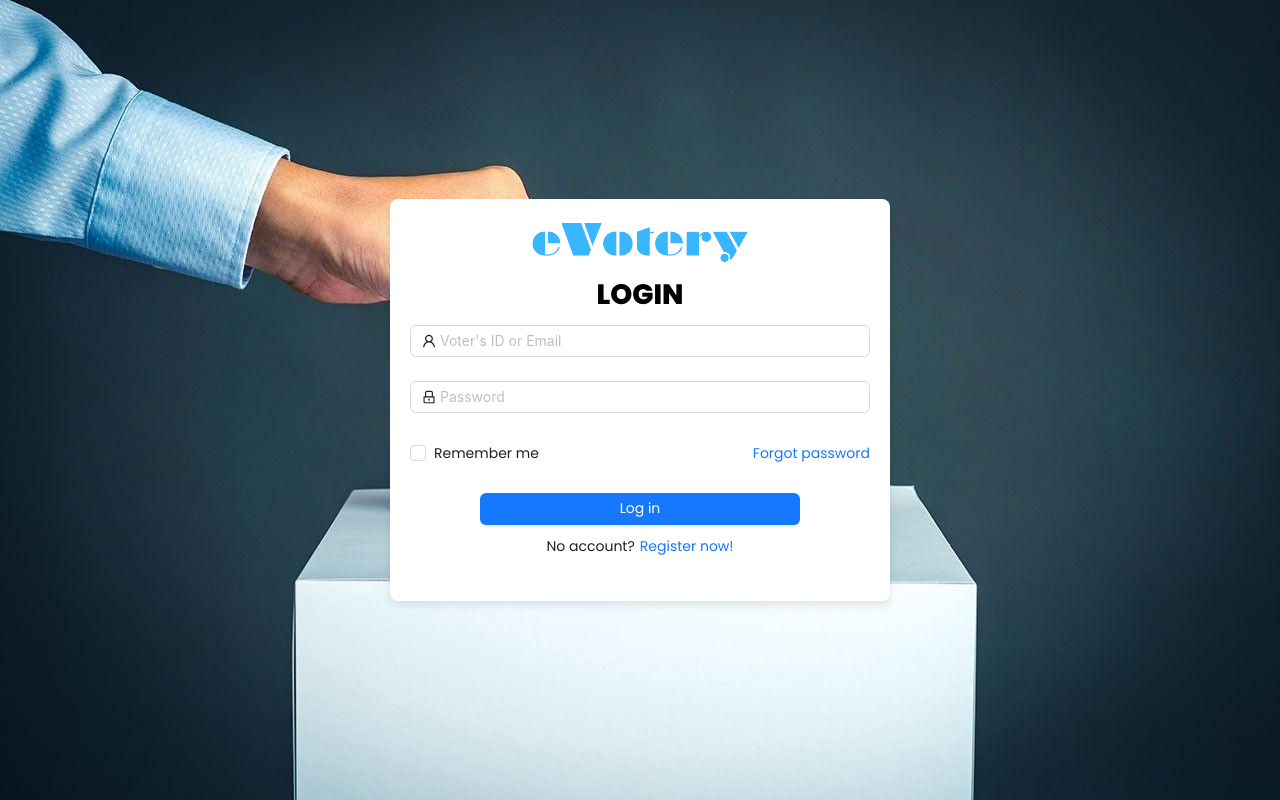
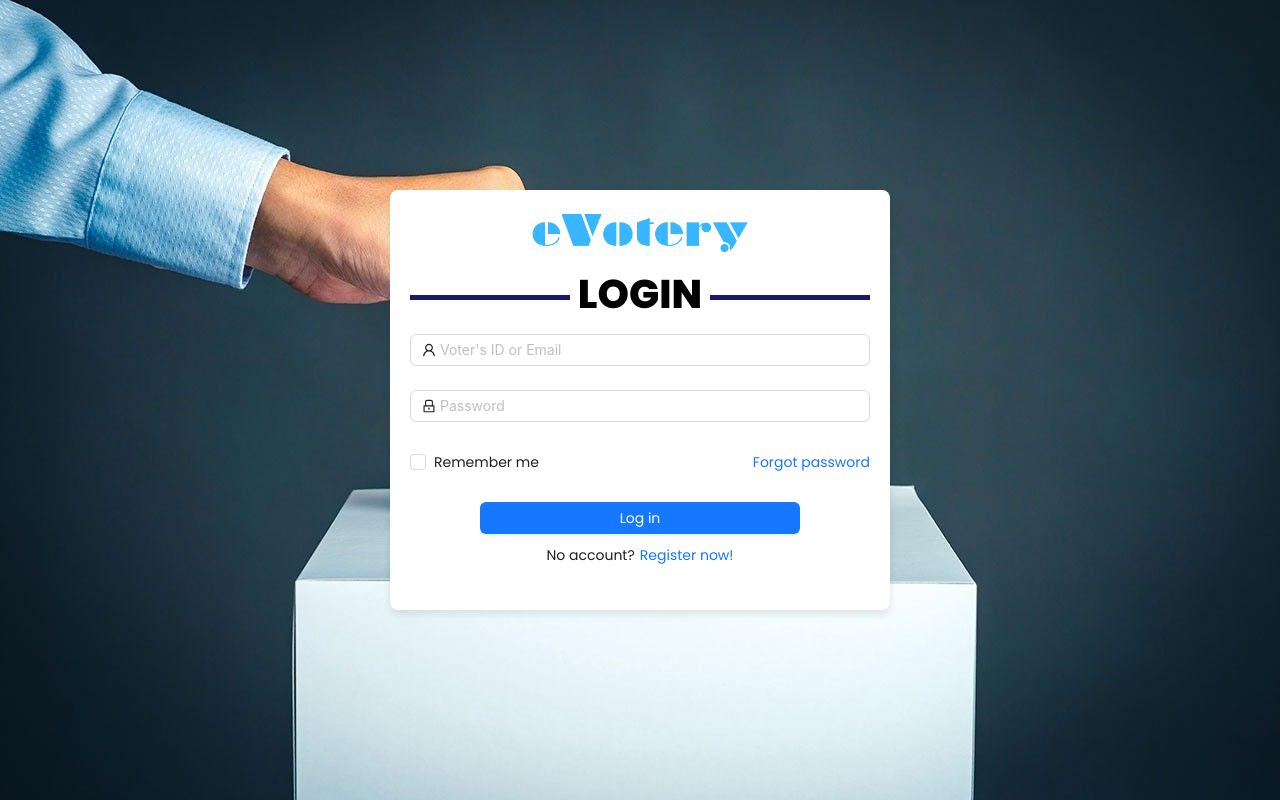
Before and after one commit to JM-creater/eVotery, a React (Vite) app in the folder Frontend/OnlineVotingSystem.Frontend/: page / in a window 1280 px wide. Built offline with nearby package versions, Linux system fonts and the light colour scheme; the HTML template or start-up script is replaced by a standard one.

Commit message:
Updated Frontend:
11:08pm

```diff
--- a/Frontend/OnlineVotingSystem.Frontend/src/components/admin/Admin_Candidates.css
+++ b/Frontend/OnlineVotingSystem.Frontend/src/components/admin/Admin_Candidates.css
@@ -0,0 +1,62 @@
+h1 {
+    margin: auto;
+    text-align: center;
+    color: black;
+    font-size: 40px;
+    max-width: 600px;
+    position: relative;
+}
+
+h1:before {
+    content: "";
+    display: block;
+    width: 160px;
+    height: 5px;
+    background: #191970;
+    left: 0;
+    top: 50%;
+    position: absolute;
+}
+
+h1:after {
+    content: "";
+    display: block;
+    width: 160px;
+    height: 5px;
+    background: #191970;
+    right: 0;
+    top: 50%;
+    position: absolute;
+}
+
+.card-main-candidate {
+    display: flex;
+    gap: 25px;
+    margin-top: 30px;
+}
+
+.add-candidate-container {
+    width: 300px;
+    height: 325px;
+    padding: 50px;
+    box-sizing: border-box;
+    border-radius: 8px;
+    cursor: pointer;
+    background-color: aliceblue;
+    transition: background-color 0.3s;
+}
+
+.add-candidate-container:hover {
+    background-color: lightgrey;
+}
+
+.plus-icon-container {
+    justify-content: center;
+    align-items: center;
+    height: 100%;
+}
+
+.div-title-container h3 {
+    font-size: 25px;
+    font-weight: 300px;
+}
--- a/Frontend/OnlineVotingSystem.Frontend/src/components/admin/Admin_Candidates.tsx
+++ b/Frontend/OnlineVotingSystem.Frontend/src/components/admin/Admin_Candidates.tsx
@@ -1,8 +1,74 @@
-import React from 'react'
+import { EditOutlined, EllipsisOutlined, PlusOutlined, SettingOutlined } from '@ant-design/icons'
+import { Avatar, Card, Drawer } from 'antd'
+import React, { useState } from 'react'
+import '../admin/Admin_Candidates.css'
+
+const { Meta } = Card;
 
 const Admin_Candidates:React.FC = () => {
+
+    const [open, setOpen] = useState<boolean>(false);
+
+    const showDrawer = () => {
+        setOpen(true);
+    };
+
+    const closeDrawer = () => {
+        setOpen(false);
+    };
+
     return (
-        <div>Admin_Candidates</div>
+        <React.Fragment>
+
+            <div className="title-candidate-container">
+                <h1>Candidates</h1>
+            </div>
+
+            <div className="card-main-candidate">
+
+                <div className="add-candidate-container" onClick={showDrawer}>
+                    <div className="plus-icon-container">
+                        <div className="plus-icon-content">
+                            <PlusOutlined style={{ fontSize: '800%'}} />
+                        </div>
+                        <div className="div-title-container">
+                            <h3>Add Candidate</h3>
+                        </div>
+                    </div>
+                </div>
+
+                <Card
+                    hoverable
+                    style={{ width: 300 }}
+                    cover={
+                        <img
+                            alt="example"
+                            src="https://gw.alipayobjects.com/zos/rmsportal/JiqGstEfoWAOHiTxclqi.png"
+                        />
+                    }
+                    actions={[
+                        <SettingOutlined key="setting" />,
+                        <EditOutlined key="edit" />,
+                        <EllipsisOutlined key="ellipsis" />,
+                    ]}
+                >
+                    <Meta
+                        avatar={<Avatar src="https://api.dicebear.com/7.x/miniavs/svg?seed=8" />}
+                        title="Card title"
+                        description="This is the description"
+                    />
+                </Card>
+
+                <Drawer title="Basic Drawer" onClose={closeDrawer} open={open}>
+                    <p>Some contents...</p>
+                    <p>Some contents...</p>
+                    <p>Some contents...</p>
+                </Drawer>
+            </div>
+
+
+
+        </React.Fragment>
     )
 }
 
--- a/Frontend/OnlineVotingSystem.Frontend/src/components/admin/Admin_Main.tsx
+++ b/Frontend/OnlineVotingSystem.Frontend/src/components/admin/Admin_Main.tsx
@@ -23,7 +23,7 @@ import Admin_ElectionTitle from './Admin_ElectionTitle';
 import Admin_Profile from './Admin_Profile';
 
 
-const { Header, Content, Footer, Sider } = Layout;
+const { Header, Content, Sider } = Layout;
 
 const Admin_Main: React.FC = () => {
 
@@ -167,13 +167,13 @@ const Admin_Main: React.FC = () => {
             {renderComponent()}
           </div>
         </Content>
-        <Footer
+        {/* <Footer
           style={{
             textAlign: 'center'
           }}
         >
           eVotery ©{new Date().getFullYear()} Created by Joseph Martin Garado
-        </Footer>
+        </Footer> */}
       </Layout>
     </Layout>
   );
--- a/Frontend/OnlineVotingSystem.Frontend/src/components/admin/Admin_Position.css
+++ b/Frontend/OnlineVotingSystem.Frontend/src/components/admin/Admin_Position.css
@@ -19,3 +19,19 @@
     display: flex;
     font-size: 15px;
 }
+
+.input-div-container {
+    display: flex;
+    justify-content: center;
+    align-items: center;
+
+}
+
+.close-outline-div {
+    margin: 0 8px;
+    cursor: pointer;
+}
+
+.close-outline-div:hover {
+    color: red;
+}
--- a/Frontend/OnlineVotingSystem.Frontend/src/components/admin/Admin_Position.tsx
+++ b/Frontend/OnlineVotingSystem.Frontend/src/components/admin/Admin_Position.tsx
@@ -1,4 +1,4 @@
-import { LoadingOutlined } from '@ant-design/icons';
+import { CloseOutlined, LoadingOutlined } from '@ant-design/icons';
 import { Button, Input, Modal, Popconfirm, Space, Spin, Table } from 'antd';
 import Search from 'antd/es/input/Search';
 import axios from 'axios';
@@ -84,12 +84,18 @@ const Admin_Position: React.FC = () => {
             key: 'name',
             render: (text: string, record: PositionType) => (
                 changeInput === record.name ? (
+                    <React.Fragment>
+                        <div className="input-div-container">
                             <Input
                                 value={inputValue}
                                 onChange={(e) => setInputValue(e.target.value)}
                                 onPressEnter={() => handleEditConfirm(record.id as string)}
                                 onBlur={() => handleEditConfirm(record.id as string)}
                             />
+
+                            <CloseOutlined onClick={closeInput} className='close-outline-div' />
+                        </div>
+                    </React.Fragment>
                 ) : (
                     text
                 )
@@ -146,6 +152,10 @@ const Admin_Position: React.FC = () => {
             )
         },
     ];
+
+    const closeInput = () => {
+        setChangeInput(null);
+    };
 
     const showModal = () => {
         setIsModalOpen(true);
```
Lines whose indentation alone changed are shown as unchanged.
